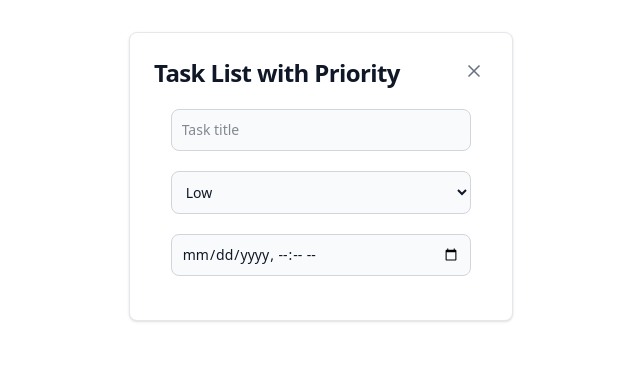
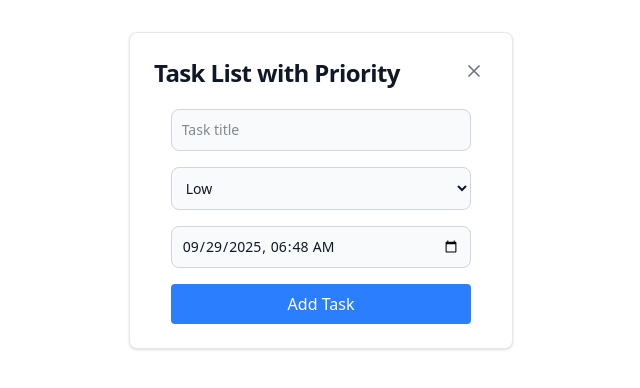
Before and after one commit to MaxFromParadise/tasksListReact, a React (Vite) app: page / in a window 1280 px wide. Shown: the top 388 px of the page, without its empty margins (319-959 px from the left). Built offline with nearby package versions, Linux system fonts and the light colour scheme.

Commit message:
modified | modified for react-hook-form

```diff
--- a/src/components/AddTaskForm/AddTaskForm.tsx
+++ b/src/components/AddTaskForm/AddTaskForm.tsx
@@ -1,18 +1,78 @@
-import type { JSX } from 'react';
+import { type JSX } from 'react';
+import { Controller, useForm } from 'react-hook-form';
+import { Priority, type Task } from '../../types';
 import { DatePicker } from '../DatePicker/DatePicker';
 import { Input } from '../Input/Input';
 import { Select } from '../Select/Select';
 
-interface TaskFormProps {}
+type TaskFormValues = Omit<Task, 'id'>;
 
-export const AddTaskForm = ({}: TaskFormProps): JSX.Element => {
+interface AddTaskFormProps {
+	onSubmit?: (task: Task) => void;
+}
+
+export const AddTaskForm = ({ onSubmit }: AddTaskFormProps): JSX.Element => {
+	const {
+		register,
+		handleSubmit,
+		control,
+		reset,
+		formState: { errors },
+	} = useForm<TaskFormValues>({
+		defaultValues: {
+			title: '',
+			priority: Priority.Low,
+			date: new Date().toISOString().slice(0, 16),
+		},
+	});
+
+	const submitHandler = (data: TaskFormValues) => {
+		const newTask: Task = {
+			...data,
+			id: crypto.randomUUID(),
+		};
+		onSubmit?.(newTask);
+		reset();
+	};
+
 	return (
-		<form>
-			<div className='m-auto mb-5 max-w-[90%] flex flex-col items-center justify-center gap-5'>
-				<Input placeholder='Task title' />
-				<Select />
-				<DatePicker />
-			</div>
+		<form
+			onSubmit={handleSubmit(submitHandler)}
+			className='flex flex-col gap-4 max-w-[90%] m-auto'
+		>
+			{/* Title */}
+			<Input
+				placeholder='Task title'
+				{...register('title', { required: 'Title is required' })}
+				error={errors.title?.message}
+			/>
+
+			{/* Priority */}
+			<Select
+				{...register('priority', { required: 'Priority is required' })}
+				error={errors.priority?.message}
+			/>
+
+			{/* Date */}
+			<Controller
+				name='date'
+				control={control}
+				rules={{ required: 'Date is required' }}
+				render={({ field, fieldState }) => (
+					<DatePicker
+						{...field}
+						error={fieldState.error?.message}
+					/>
+				)}
+			/>
+
+			{/* Submit */}
+			<button
+				type='submit'
+				className='rounded bg-blue-500 px-4 py-2 text-white hover:bg-blue-600'
+			>
+				Add Task
+			</button>
 		</form>
 	);
 };
--- a/src/components/DatePicker/DatePicker.tsx
+++ b/src/components/DatePicker/DatePicker.tsx
@@ -1,21 +1,25 @@
-import { useState, type DetailedHTMLProps, type HTMLAttributes, type JSX } from 'react';
+import type { HTMLAttributes, JSX, Ref } from 'react';
+import { forwardRef } from 'react';
 
-interface DatePickerProps extends DetailedHTMLProps<HTMLAttributes<HTMLInputElement>, HTMLInputElement> {}
+interface DatePickerProps extends HTMLAttributes<HTMLInputElement> {
+	error?: string;
+}
 
-export const DatePicker = ({}: DatePickerProps): JSX.Element => {
-	const [value, setValue] = useState<string>('');
-	const handleChange = (e: React.ChangeEvent<HTMLInputElement>) => {
-		setValue(e.target.value);
-	};
-
+export const DatePicker = forwardRef(({ className, error, ...props }: DatePickerProps, ref: Ref<HTMLInputElement>): JSX.Element => {
 	return (
-		<input
-			className='bg-gray-50 border border-gray-300 text-gray-900 text-sm rounded-lg focus:ring-blue-500 focus:border-blue-500 block w-full p-2.5'
-			type='datetime-local'
-			onChange={handleChange}
-			value={value}
-		/>
+		<div className='w-full relative'>
+			<input
+				ref={ref}
+				type='datetime-local'
+				className={`bg-gray-50 border text-gray-900 text-sm rounded-lg
+            focus:ring-blue-500 focus:border-blue-500 block w-full p-2.5
+            ${error ? 'border-red-500 focus:border-red-500 focus:ring-red-500' : 'border-gray-300'}
+            ${className ?? ''}`}
+				{...props}
+			/>
+			{error && <p className='absolute -bottom-4 left-0 text-xs text-red-600'>{error}</p>}
+		</div>
 	);
-};
+});
 
 DatePicker.displayName = 'DatePicker';
--- a/src/components/Input/Input.tsx
+++ b/src/components/Input/Input.tsx
@@ -1,30 +1,22 @@
 import clsx from 'clsx';
-import type { InputHTMLAttributes, JSX } from 'react';
-import { useState } from 'react';
+import type { InputHTMLAttributes, JSX, Ref } from 'react';
+import { forwardRef } from 'react';
 
-interface InputProps extends Omit<InputHTMLAttributes<HTMLInputElement>, 'value' | 'onChange'> {
+interface InputProps extends InputHTMLAttributes<HTMLInputElement> {
 	error?: string;
-	initialValue?: string;
-	onValueChange?: (value: string) => void;
 }
 
-export const Input = ({ className, error, initialValue = '', onValueChange, ...props }: InputProps): JSX.Element => {
-	const [value, setValue] = useState(initialValue);
-
-	const handleChange = (e: React.ChangeEvent<HTMLInputElement>) => {
-		setValue(e.target.value);
-		onValueChange?.(e.target.value);
-	};
-
+export const Input = forwardRef(({ className, error, ...props }: InputProps, ref: Ref<HTMLInputElement>): JSX.Element => {
 	return (
 		<div className='w-full relative'>
 			<input
-				value={value}
-				onChange={handleChange}
+				ref={ref}
 				className={clsx('block w-full rounded-lg border bg-gray-50 p-2.5 text-sm text-gray-900 focus:border-blue-500 focus:ring-blue-500', error ? 'border-red-500 focus:border-red-500 focus:ring-red-500' : 'border-gray-300', className)}
 				{...props}
 			/>
 			{error && <p className='absolute -bottom-4 left-0 text-xs text-red-600'>{error}</p>}
 		</div>
 	);
-};
+});
+
+Input.displayName = 'Input';
--- a/src/components/Select/Select.tsx
+++ b/src/components/Select/Select.tsx
@@ -1,28 +1,29 @@
-import { useState, type JSX, type SelectHTMLAttributes } from 'react';
+import type { JSX, Ref, SelectHTMLAttributes } from 'react';
+import { forwardRef } from 'react';
 import { Priority } from '../../types';
 
-interface SelectProps extends SelectHTMLAttributes<HTMLSelectElement> {}
+interface SelectProps extends SelectHTMLAttributes<HTMLSelectElement> {
+	error?: string;
+}
 
-export const Select = ({ className, ...props }: SelectProps): JSX.Element => {
-	const [value, setValue] = useState<Priority>(Priority.Low);
-
-	const handleChange = (e: React.ChangeEvent<HTMLSelectElement>) => {
-		setValue(e.target.value as Priority);
-	};
-
+export const Select = forwardRef(({ className, error, ...props }: SelectProps, ref: Ref<HTMLSelectElement>): JSX.Element => {
 	return (
+		<div className='w-full relative'>
 			<select
-			onChange={handleChange}
-			value={value}
-			className={`bg-gray-50 border border-gray-300 text-gray-900 text-sm rounded-lg
-				focus:ring-blue-500 focus:border-blue-500 block w-full p-2.5 ${className ?? ''}`}
+				ref={ref}
+				className={`bg-gray-50 border text-gray-900 text-sm rounded-lg
+            focus:ring-blue-500 focus:border-blue-500 block w-full p-2.5
+            ${error ? 'border-red-500 focus:border-red-500 focus:ring-red-500' : 'border-gray-300'}
+            ${className ?? ''}`}
 				{...props}
 			>
 				<option value={Priority.Low}>Low</option>
 				<option value={Priority.Medium}>Medium</option>
 				<option value={Priority.High}>High</option>
 			</select>
+			{error && <p className='absolute -bottom-4 left-0 text-xs text-red-600'>{error}</p>}
+		</div>
 	);
-};
+});
 
 Select.displayName = 'Select';
```
Lines whose indentation alone changed are shown as unchanged.
